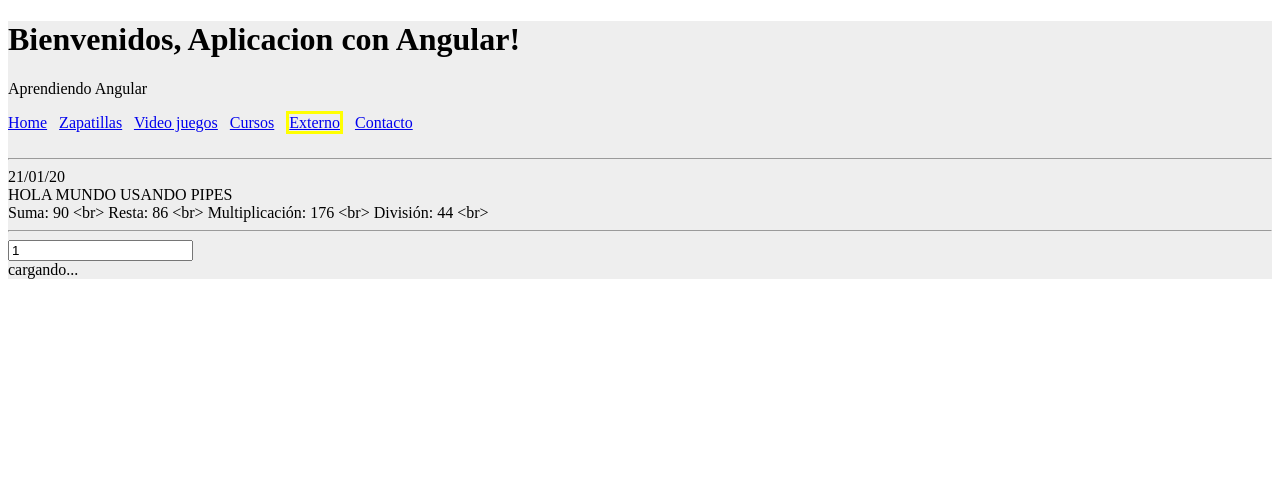
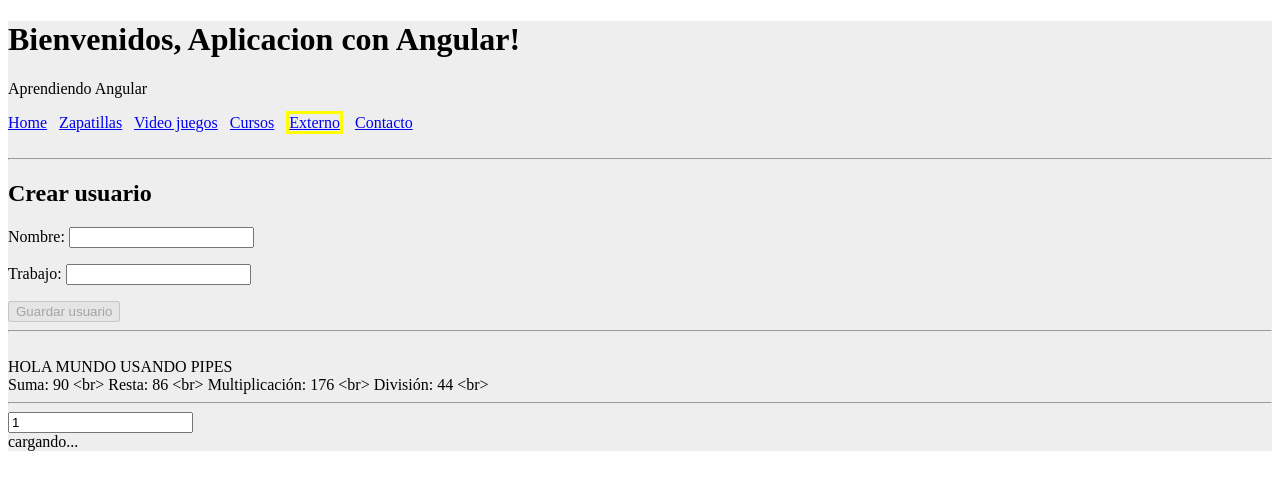
Before and after one commit to ARM-developer/PracticasAngular, an Angular app: page /externo in a window 1280 px wide. Shown: the top 490 px of the page. Built offline with nearby package versions, Linux system fonts and the light colour scheme; no server answers.

Commit message:
angular y servicio ajax

```diff
--- a/src/app/externo/externo.component.html
+++ b/src/app/externo/externo.component.html
@@ -1,3 +1,33 @@
+<h2>Crear usuario</h2>
+
+<form #newUser="ngForm" (ngSubmit) = "onSubmit(newUser)">
+
+    <p>
+        <label for="name">Nombre: </label>
+        <input type="text" name="name" #name = "ngModel" [(ngModel)]= "new_user.name" required>
+        <span *ngIf = 'name.touched && !name.valid'>
+            El nombre no es valido
+        </span>
+    </p>
+
+    <p>
+        <label for="job">Trabajo: </label>
+        <input type="text" name="job" #job = "ngModel" [(ngModel)]= "new_user.job" required>
+        <span *ngIf = 'job.touched && !job.valid'>
+            El trabajo no es valido
+        </span>
+    </p>
+
+    <input type="submit" value="Guardar usuario" [disabled] = '!newUser.form.valid'>
+</form>
+
+<div *ngIf = 'usuario_guardado'>
+    <h2>El usuario se ha guardado correctamente</h2>
+    <h3>{{usuario_guardado.name}}</h3>
+    <h4>{{usuario_guardado.job}}</h4>
+</div>
+<hr>
+
 {{fecha | date : 'dd/MM/yy' }} <br>
 <!-- fullDate fecha completa -->
 {{'hola mundo usando pipes' | uppercase}} <br>
--- a/src/app/externo/externo.component.ts
+++ b/src/app/externo/externo.component.ts
@@ -12,12 +12,17 @@
   public user :any;
   public userId : any;
   public fecha: any;
+  public new_user : any;
+  public usuario_guardado;
 
   constructor(
     private _peticionesService : PeticionesService
   ) {
     this.userId = 1;
-    this.fecha  = new Date(2020, 0, 21);
+    this.new_user  = {
+                      "name": "",
+                      "job": ""
+                    };
    }
 
   ngOnInit(): void {
@@ -36,4 +41,16 @@
     );
   }
 
+  onSubmit(form){
+    this._peticionesService.addUser(this.new_user).subscribe(
+      response => {
+        this.usuario_guardado = response;
+        form.reset();
+      },
+      error => {
+        console.log(<any>error);
+      }
+    );
+  }
+
 }
--- a/src/app/services/peticiones.service.ts
+++ b/src/app/services/peticiones.service.ts
@@ -14,4 +14,11 @@
     getUser(userId) : Observable <any>{
         return this._http.get(this.url+'api/users/' + userId);
     }
+
+    addUser(user): Observable<any> {
+        let params = JSON.stringify(user);
+        let headers = new HttpHeaders().set('Content-Type', 'application/json');
+
+        return this._http.post(this.url+ 'api/users', params, {headers: headers});
+    }
 }
```
